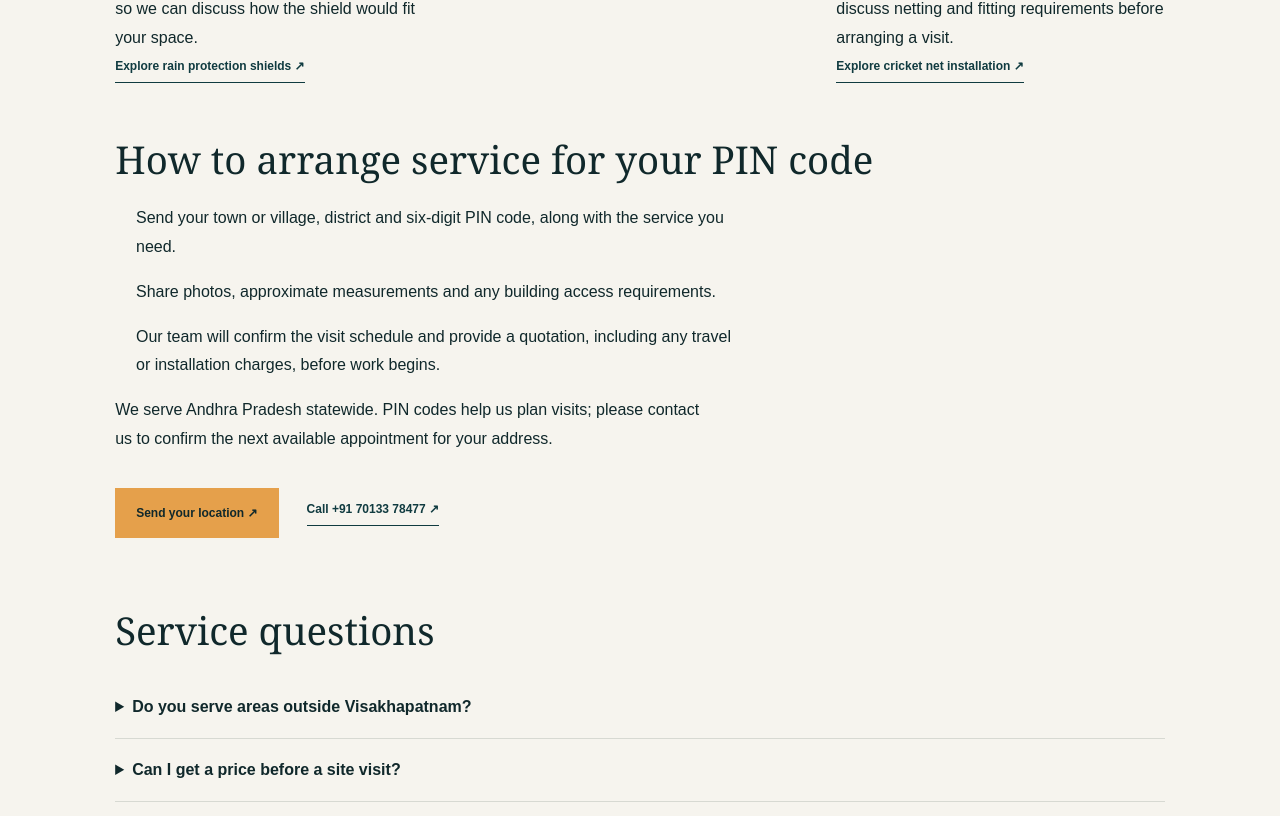
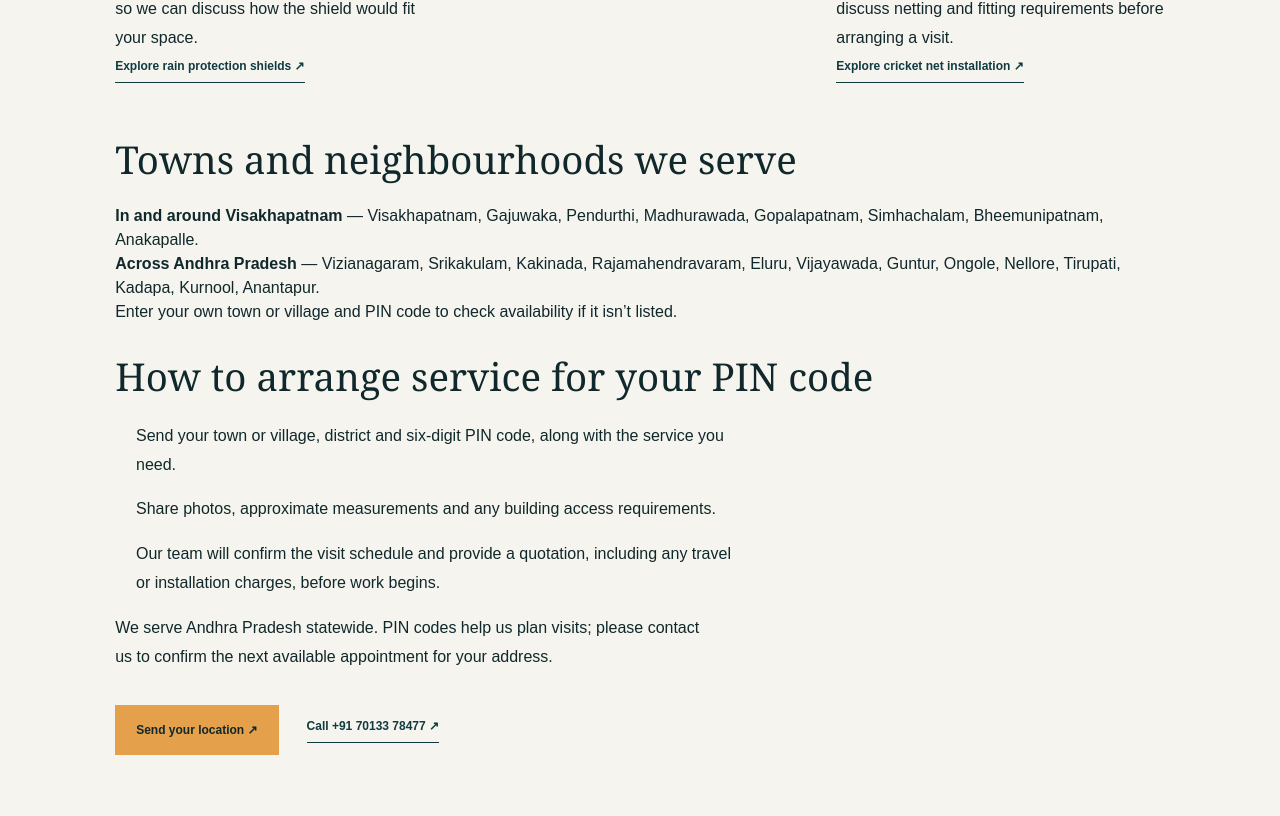
Before and after one commit to chakri-007-ui/grils-website, a Next.js app: page /service-areas in a window 1280 px wide. Shown: the part 1794-2610 px from the top of the page. Built offline with nearby package versions, Linux system fonts and the light colour scheme.

Commit message:
List supported service towns in app/service-areas/page.tsx

```diff
--- a/app/service-areas/page.tsx
+++ b/app/service-areas/page.tsx
@@ -1,7 +1,7 @@
 import Link from 'next/link'
 import { AreaEnquiry } from '@/components/area-enquiry'
 import { SiteImage } from '@/components/site-image'
-import { businessAddress, directionsUrl, pageMetadata, site } from '@/lib/seo'
+import { businessAddress, directionsUrl, pageMetadata, serviceAreaGroups, site } from '@/lib/seo'
 
 export const metadata = pageMetadata('/service-areas')
 
@@ -40,6 +40,13 @@ export default function ServiceAreasPage() {
           <article><h2>Shoe racks</h2><p>Share the available width, depth and storage needs to find a rack for your entrance or utility space.</p><Link className="text-link" href="/shoe-racks">Explore shoe racks ↗</Link></article>
           <article><h2>Safety and cricket nets</h2><p>Tell us about the area you want enclosed, its dimensions and intended use. We can discuss netting and fitting requirements before arranging a visit.</p><Link className="text-link" href="/cricket-nets">Explore cricket net installation ↗</Link></article>
         </div>
+        <section aria-labelledby="service-towns-title">
+          <h2 id="service-towns-title">Towns and neighbourhoods we serve</h2>
+          {serviceAreaGroups.map(({ label, towns }) => (
+            <p key={label}><strong>{label}</strong> — {towns.join(', ')}.</p>
+          ))}
+          <p>Enter your own town or village and PIN code to check availability if it isn’t listed.</p>
+        </section>
         <h2>How to arrange service for your PIN code</h2>
         <ol className="coverage-steps">
           <li>Send your town or village, district and six-digit PIN code, along with the service you need.</li>
```
